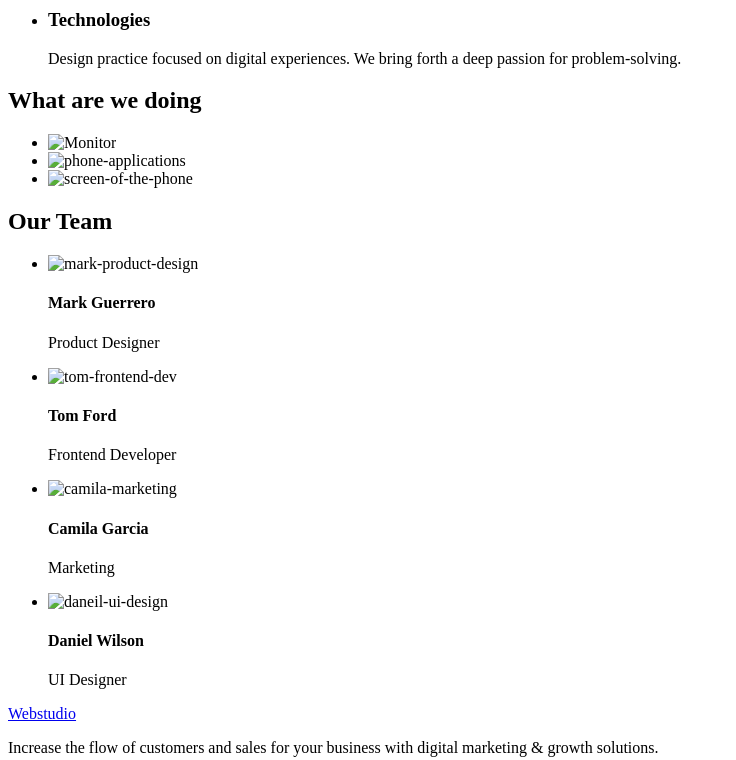
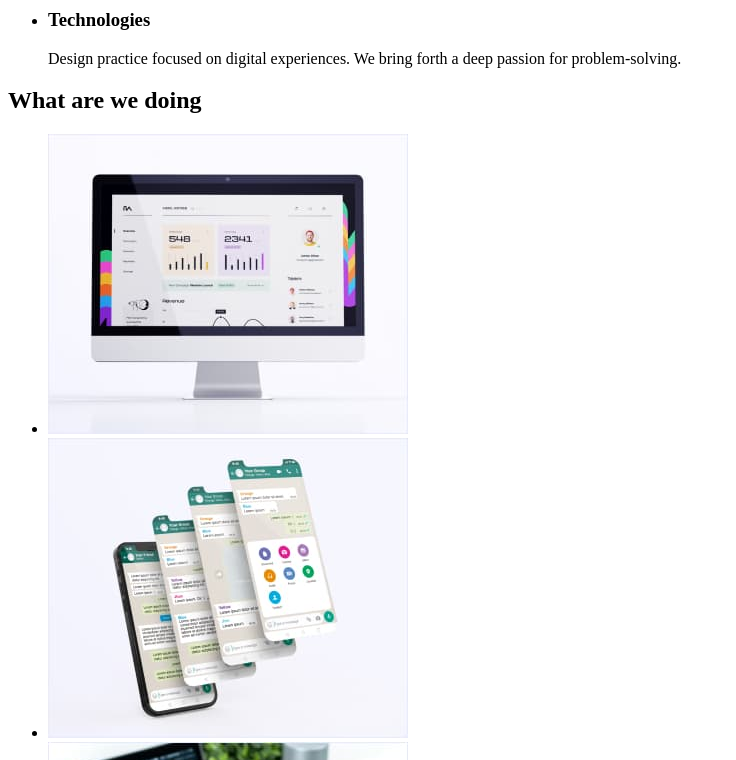
Before and after one commit to DmytroD1o/goit-markup-hw-01, a plain HTML site: page index.html in a window 1280 px wide. Shown: the part 460-1220 px from the top of the page, without its empty margins (0-736 px from the left). Drawn offline with Linux system fonts and the light colour scheme; the site is published under a folder, as on GitHub Pages, so addresses that start at the root find nothing.

Commit message:
Update index.html

```diff
--- a/index.html
+++ b/index.html
@@ -65,10 +65,10 @@
       <section>
         <h2>What are we doing</h2>
         <ul>
-          <li><img src="/images/monitor.jpg" alt="Monitor" /></li>
-          <li><img src="/images/phoneapps.jpg" alt="phone-applications" /></li>
+          <li><img src="./images/monitor.jpg" alt="Monitor" /></li>
+          <li><img src="./images/phoneapps.jpg" alt="phone-applications" /></li>
           <li>
-            <img src="/images/phonescreen.jpg" alt="screen-of-the-phone" />
+            <img src="./images/phonescreen.jpg" alt="screen-of-the-phone" />
           </li>
         </ul>
       </section>
@@ -77,22 +77,22 @@
         <h2>Our Team</h2>
         <ul>
           <li>
-            <img src="/images/mark-guerrero.jpg" alt="mark-product-design" />
+            <img src="./images/mark-guerrero.jpg" alt="mark-product-design" />
             <h4>Mark Guerrero</h4>
             <p>Product Designer</p>
           </li>
           <li>
-            <img src="/images/tom-ford.jpg" alt="tom-frontend-dev" />
+            <img src="./images/tom-ford.jpg" alt="tom-frontend-dev" />
             <h4>Tom Ford</h4>
             <p>Frontend Developer</p>
           </li>
           <li>
-            <img src="/images/camila-garcia.jpg" alt="camila-marketing" />
+            <img src="./images/camila-garcia.jpg" alt="camila-marketing" />
             <h4>Camila Garcia</h4>
             <p>Marketing</p>
           </li>
           <li>
-            <img src="/images/daniel-wilson.jpg" alt="daneil-ui-design" />
+            <img src="./images/daniel-wilson.jpg" alt="daneil-ui-design" />
             <h4>Daniel Wilson</h4>
             <p>UI Designer</p>
           </li>
```
